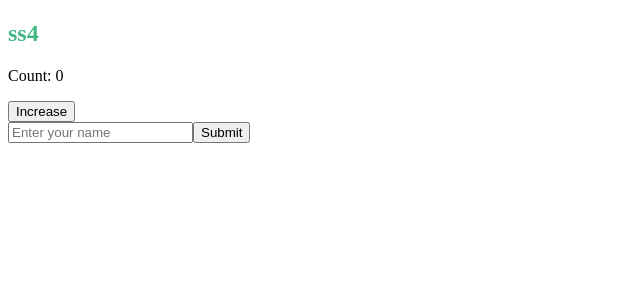
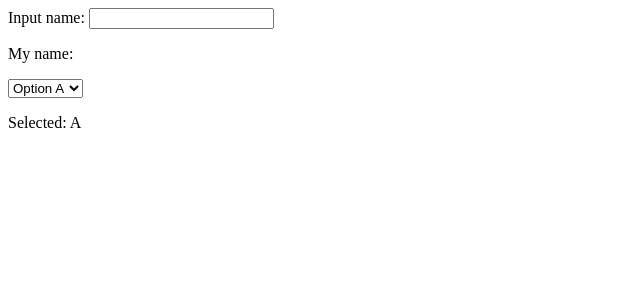
Before and after one commit to HuuThuy3004/Learn-VueJS-Basic, a Vue app: page / in a window 1280 px wide. Shown: the top 300 px of the page, without its empty margins (0-640 px from the left). Built offline with nearby package versions, Linux system fonts and the light colour scheme.

Commit message:
session05: v-model

```diff
--- a/src/App.vue
+++ b/src/App.vue
@@ -3,6 +3,7 @@ import ss1Vue from "./sessions/ss1-components/components/ss1.vue"
 import ss2Vue from "./sessions/ss2-dynamic value/ss2.vue"
 import ss3Vue from "./sessions/ss3-reactive & ref/ss3.vue"
 import ss4Vue from "./sessions/ss4-events/ss4.vue"
+import ss5Vue from "./sessions/ss5-v-model/ss5.vue"
 </script>
 
 <template>
@@ -10,7 +11,8 @@ import ss4Vue from "./sessions/ss4-events/ss4.vue"
     <!-- <ss1Vue /> -->
     <!-- <ss2Vue /> -->
     <!-- <ss3Vue /> -->
-    <ss4Vue />
+    <!-- <ss4Vue /> -->
+    <ss5Vue />
   </div>
 </template>
 
--- /dev/null
+++ b/src/sessions/ss5-v-model/ss5.vue
@@ -0,0 +1,29 @@
+<template>
+    <div>
+        <!-- ------------ -->
+        <span>Input name: </span>
+        <input type="text" v-model="name" />
+        <p>My name: {{ name }}</p>
+        <!-- ------------ -->
+        <select v-model="selected">
+            <option v-for="option in options" :key="option.value" :value="option.value">
+                {{ option.text }}
+            </option>
+        </select>
+        <p>Selected: {{ selected }}</p>
+    </div>
+</template>
+
+<script setup>
+import { ref } from "vue";
+let name = ref('');
+
+const selected = ref('A')
+const options = ref([
+    { text: 'Option A', value: 'A' },
+    { text: 'Option B', value: 'B' },
+    { text: 'Option C', value: 'C' }
+]);
+</script>
+
+<style></style>
```
Also changed, not shown: 1 other file (tests, documents, lock files or other folders).
